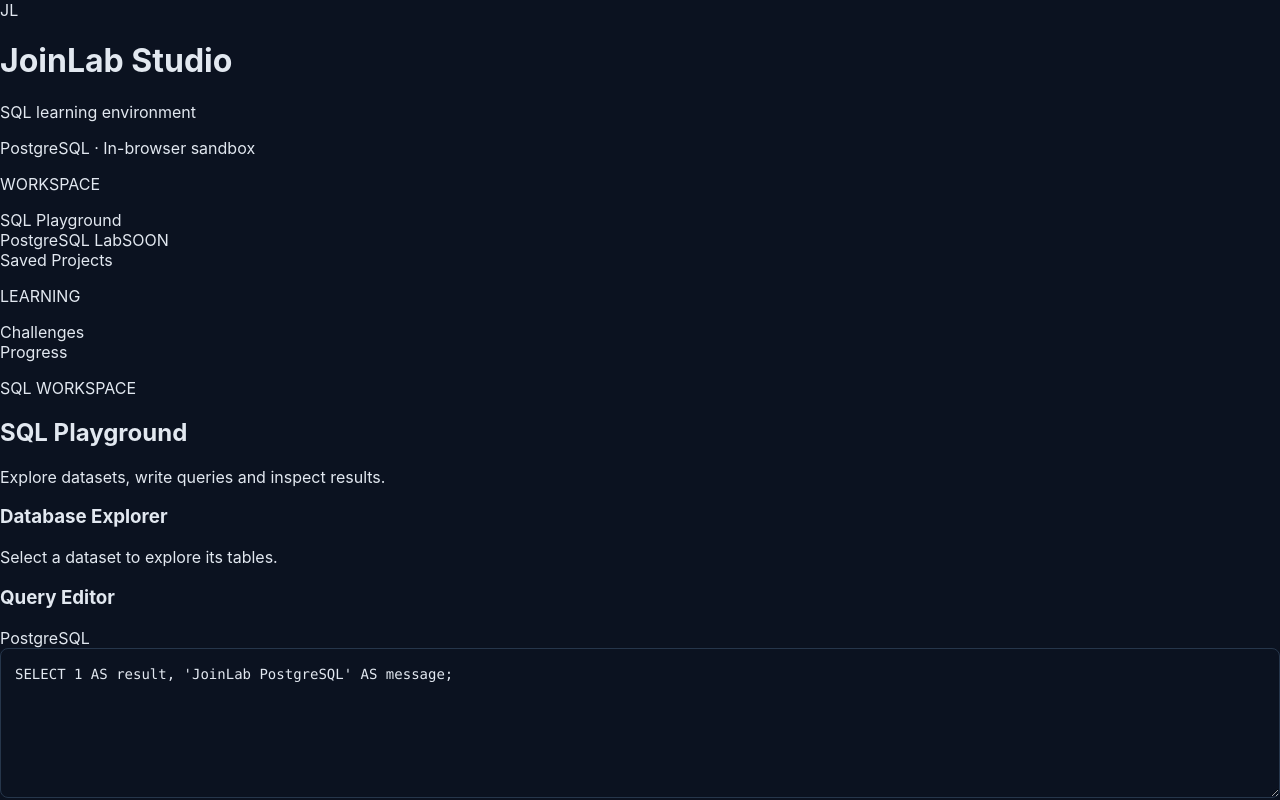
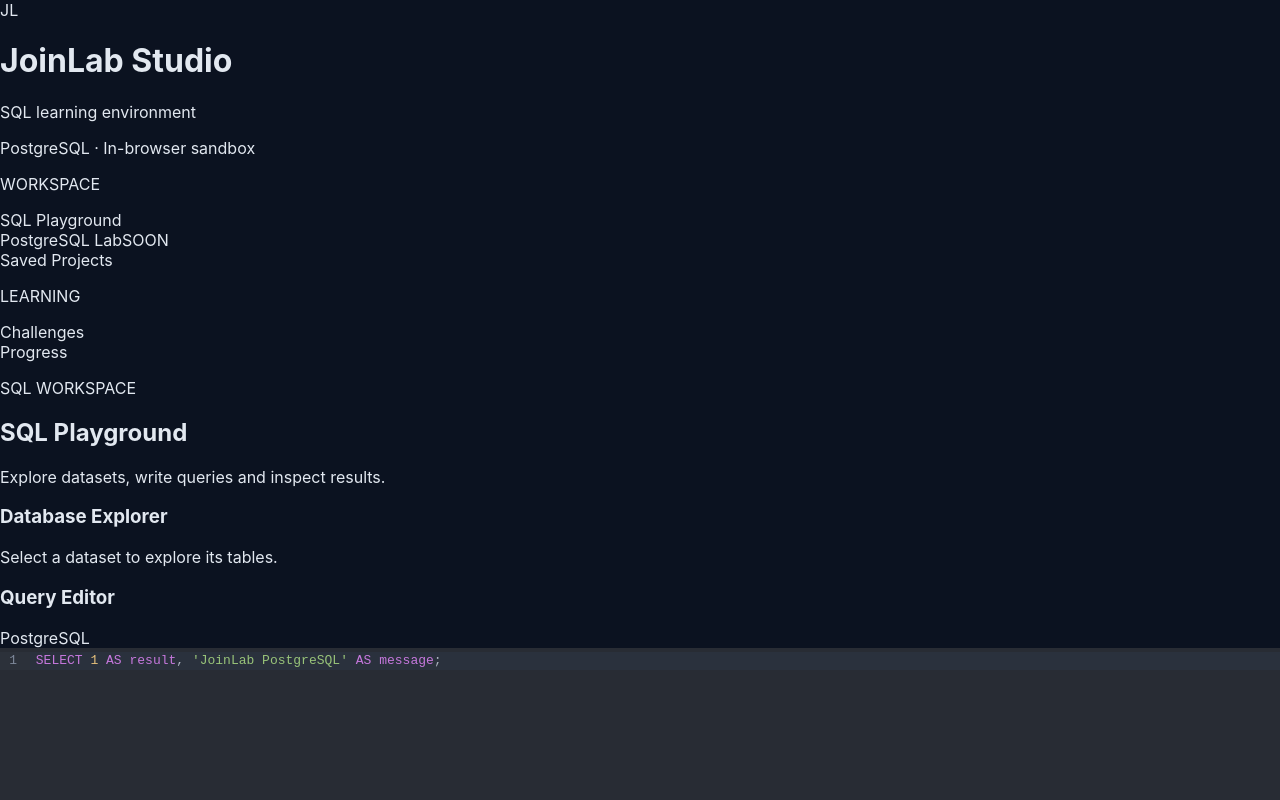
Before and after one commit to mallikarjunmarabasari-cell/JoinLab-Studio, a React app in the folder frontend/: page / in a window 1280 px wide. Shown: the top 800 px of the page. Built offline with nearby package versions, Linux system fonts and the light colour scheme; the HTML template or start-up script is replaced by a standard one.

Commit message:
feat: integrate CodeMirror SQL editor

```diff
--- a/frontend/package.json
+++ b/frontend/package.json
@@ -10,7 +10,9 @@
     "preview": "vite preview"
   },
   "dependencies": {
+    "@codemirror/lang-sql": "^6.10.0",
     "@electric-sql/pglite": "^0.5.16",
+    "@uiw/react-codemirror": "^4.25.12",
     "react": "^19.3.1",
     "react-dom": "^19.3.1"
   },
--- a/frontend/src/components/SqlWorkspace.jsx
+++ b/frontend/src/components/SqlWorkspace.jsx
@@ -2,6 +2,10 @@
 import { useState } from 'react'
 import { executeQuery } from '../lib/pglite.js'
 import './SqlWorkspace.css'
+
+import CodeMirror from '@uiw/react-codemirror'
+// import { sql, PostgreSQL } from '@codemirror/lang-sql' //eslint error
+import { sql as sqlLanguage, PostgreSQL } from '@codemirror/lang-sql'
 
 import './SqlWorkspace.css'
 // Add a helper to format database values
@@ -14,7 +18,7 @@ function formatCellValue(value) {
   }
 
   return String(value)
-}function SqlWorkspace() {
+} function SqlWorkspace() {
   // SQL editor state
   const [sql, setSql] = useState(
     "SELECT 1 AS result, 'JoinLab PostgreSQL' AS message;"
@@ -122,13 +126,18 @@ function formatCellValue(value) {
                 <span>PostgreSQL</span>
               </div>
 
-              <textarea
-                className="sql-editor"
-                aria-label="SQL query editor"
-                spellCheck={false}
-                value={sql}
-                onChange={(event) => setSql(event.target.value)}
-              />
+              <div className="sql-editor-container">
+                <CodeMirror
+                  value={sql}
+                  height="180px"
+                  theme="dark"
+                  extensions={[
+                    sqlLanguage({ dialect: PostgreSQL })
+                  ]}
+                  onChange={(value) => setSql(value)}
+                  basicSetup
+                />
+              </div>
 
               <div className="editor-toolbar">
                 <span>
```
Also changed, not shown: 1 other file (tests, documents, lock files or other folders).
